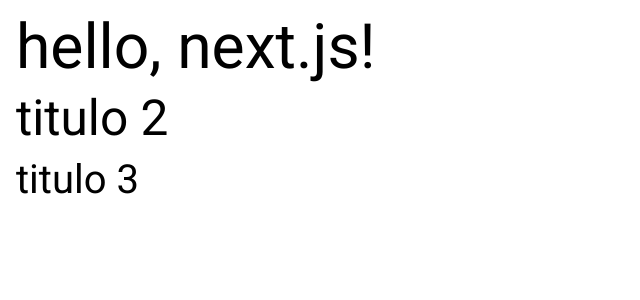
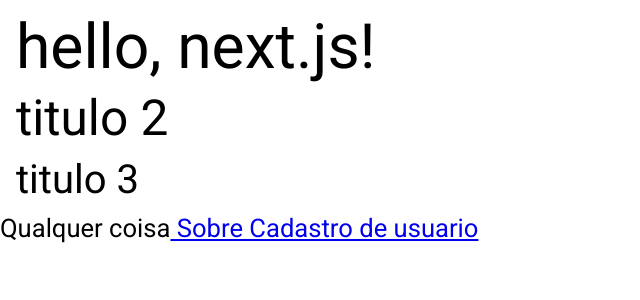
Before and after one commit to nicolewegrzyn/nicole, a Next.js app: page / in a window 1280 px wide. Shown: the top 300 px of the page, without its empty margins (0-640 px from the left). Built offline with nearby package versions, Linux system fonts and the light colour scheme.

Commit message:
aula1-11/03

```diff
--- a/app/page.tsx
+++ b/app/page.tsx
@@ -1,9 +1,16 @@
+import Link from "next/link";
+
+
 export default function Page () {
   return(
     <>
      <h1> hello, next.js! </h1>
      <h2> titulo 2 </h2>
      <h3> titulo 3 </h3>
+     Qualquer coisa
+
+     <Link href={'/Sobre'}> Sobre</Link>
+     <Link href={'/cadusuario'}> Cadastro de usuario </Link>
 
     </>
   );
```
Also changed, not shown: app/Sobre/page.tsx (added, +9 -0 lines), app/cadusuario/page.tsx (added, +9 -0 lines).
